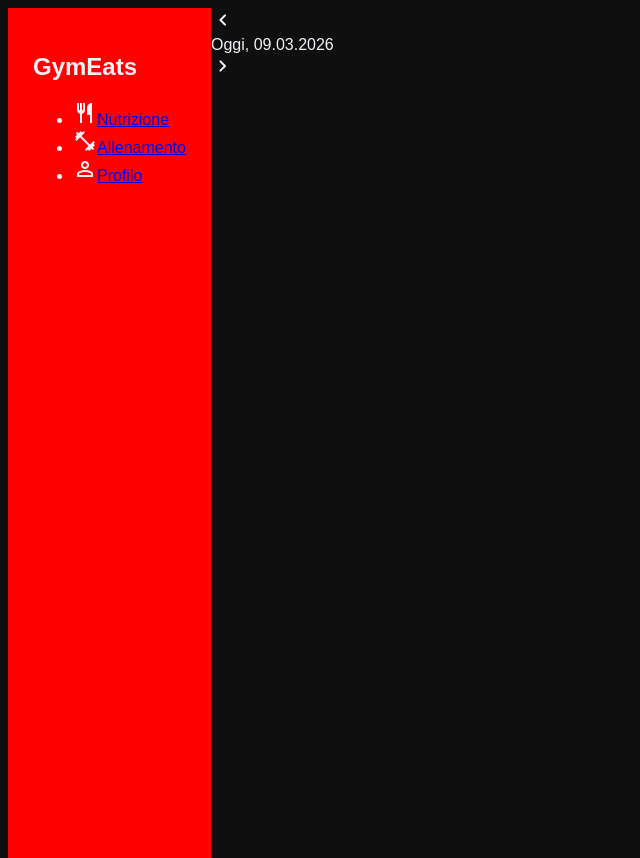
After one commit to lisbethSalander07/GymEats, a PHP site: page /es.html in a window 1280 px wide. The commit adds this page. Shown: the whole page, without its empty margins (0-640 px from the left). Run offline with PHP 8.4, Linux system fonts and the light colour scheme.

Commit message:
piccoli changes

```diff
--- /dev/null
+++ b/es.html
@@ -0,0 +1,36 @@
+<!DOCTYPE html>
+<html lang="en">
+<head>
+    <meta charset="UTF-8">
+    <meta name="viewport" content="width=device-width, initial-scale=1.0">
+    <title>Esempio</title>
+
+    <link rel="stylesheet" href="style.css">
+
+   <link rel="stylesheet" href="https://fonts.googleapis.com/css2?family=Material+Symbols+Rounded:opsz,wght,FILL,GRAD@20..48,100..700,0..1,-50..200&icon_names=keyboard_arrow_left,keyboard_arrow_right" />
+    <link rel="stylesheet" href="https://fonts.googleapis.com/css2?family=Material+Symbols+Outlined:opsz,wght,FILL,GRAD@20..48,100..700,0..1,-50..200&icon_names=fitness_center,restaurant,person" />
+</head>
+<body class="bruno-ace-regular">
+
+    <!-- SIDE BAR -->
+    <aside>
+        <h1>GymEats</h1>
+        <div>
+            <ul>
+                <li><span class="material-symbols-outlined">restaurant</span><a href="nutrizione.html">Nutrizione</a></li>
+                <li><span class="material-symbols-outlined">fitness_center</span><a href="allenamento.html">Allenamento</a></li>
+                <li><span class="material-symbols-outlined">person</span><a href="profilo.html">Profilo</a></li>
+            </ul>
+        </div>
+    </aside>
+
+    <div class="container-fluid">
+        <div class="row">
+            <div class="col-auto"><span class="material-symbols-rounded">keyboard_arrow_left</span></div>
+            <div class="giorno">Oggi, 09.03.2026</div>
+            <div class="col-auto"><span class="material-symbols-rounded">keyboard_arrow_right</span></div>
+        </div>
+
+    </div>
+</body>
+</html>
--- /dev/null
+++ b/style.css
@@ -0,0 +1,40 @@
+:root {
+    --primary: #640D14;
+    --secondary: #121212;
+    --secondary-shade: #38040E;
+    --third: #1E1E1E;
+    --text: #F4F2F8;
+    --background: #0F0F0F;
+}
+
+/* FONT */
+.bruno-ace-regular {
+    font-family: "Bruno Ace", sans-serif;
+    font-weight: 400;
+    font-style: normal;
+}
+
+/* BODY */
+body {
+    background-color: var(--background);
+    color: var(--text);
+    min-height: 100vh;
+}
+
+
+
+aside{
+    float: left;
+    max-width: 30vw;
+    padding:25px;
+    background-color: red;
+    height: 100vh;
+}
+
+.material-symbols-outlined {
+  font-variation-settings:
+  'FILL' 0,
+  'wght' 400,
+  'GRAD' 0,
+  'opsz' 24
+}
```
Also changed, not shown: nutrizione.css (+24 -32 lines), nutrizione.html (+47 -67 lines), ricercaAlimento.html (added, +37 -0 lines), script.js (added).
